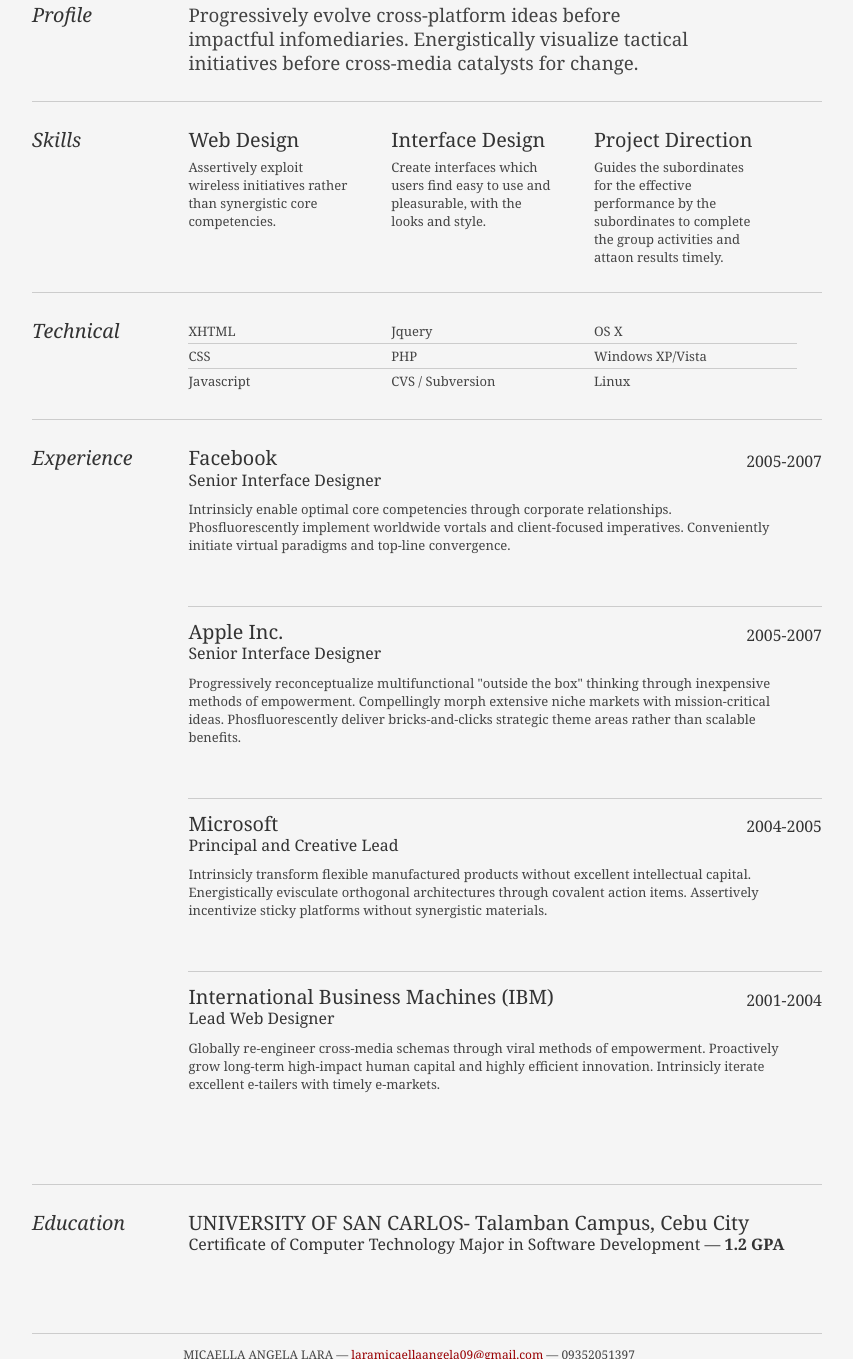
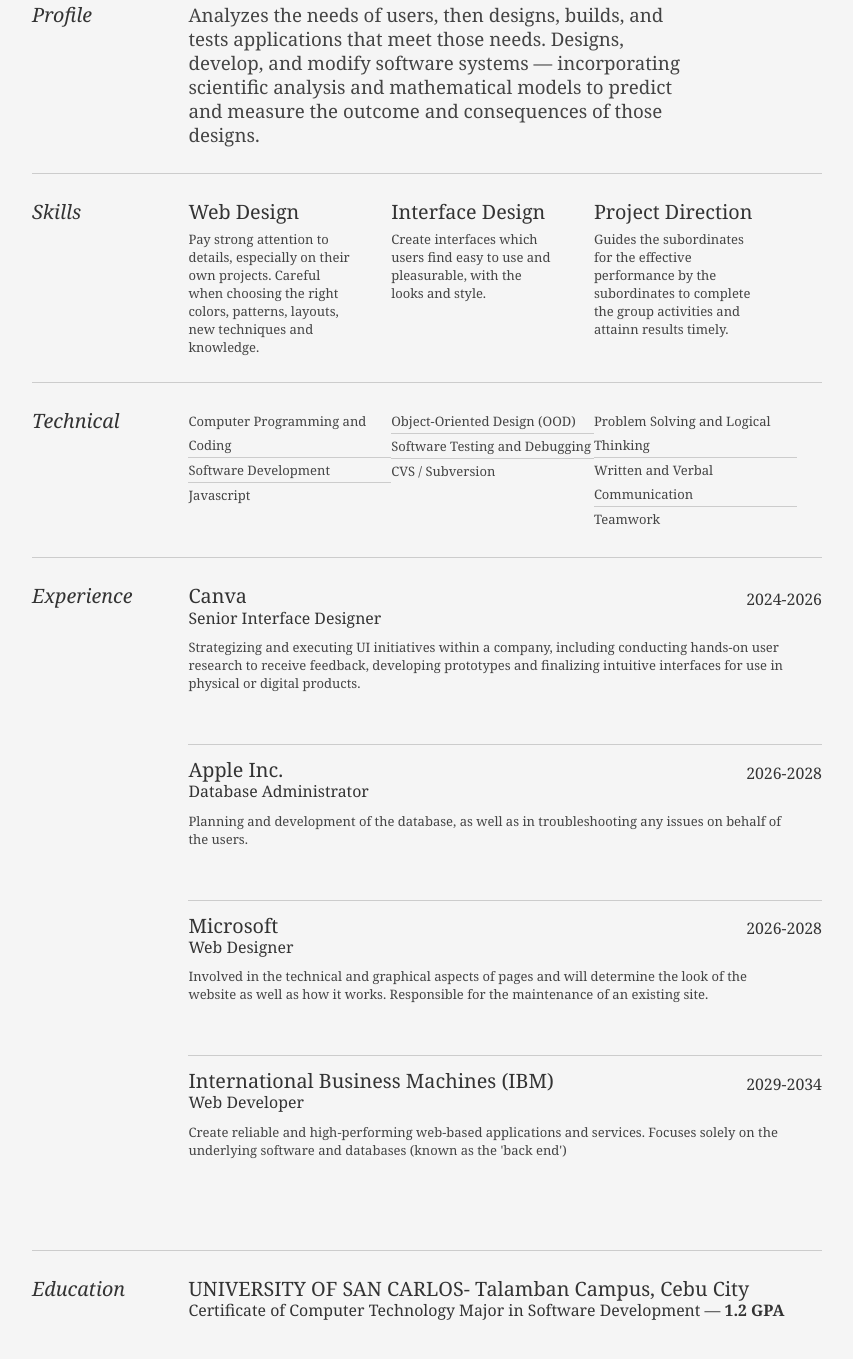
Before and after one commit to micaella09/micaella09.github.io, a plain HTML site: page index.html in a window 1280 px wide. Shown: the part 428-1787 px from the top of the page, without its empty margins (213-1066 px from the left). Drawn offline with Linux system fonts and the light colour scheme.

Commit message:
changes of field works in index.html

```diff
--- a/index.html
+++ b/index.html
@@ -49,9 +49,10 @@
                             </div>
                             <div class="yui-u">
                                 <p class="enlarge">
-                                    Progressively evolve cross-platform ideas before impactful infomediaries.
-                                    Energistically visualize tactical initiatives before cross-media catalysts for
-                                    change.
+                                    Analyzes the needs of users, then designs, builds, and tests applications that meet
+                                    those needs. Designs, develop, and modify software systems — incorporating
+                                    scientific analysis and mathematical models to predict and measure the outcome and
+                                    consequences of those designs.
                                 </p>
                             </div>
                         </div>
@@ -65,8 +66,8 @@
 
                                 <div class="talent">
                                     <h2>Web Design</h2>
-                                    <p>Assertively exploit wireless initiatives rather than synergistic core
-                                        competencies. </p>
+                                    <p>Pay strong attention to details, especially on their own projects. Careful when
+                                        choosing the right colors, patterns, layouts, new techniques and knowledge. </p>
                                 </div>
 
                                 <div class="talent">
@@ -79,7 +80,7 @@
                                 <div class="talent">
                                     <h2>Project Direction</h2>
                                     <p>Guides the subordinates for the effective performance by the subordinates to
-                                        complete the group activities and attaon results timely.</p>
+                                        complete the group activities and attainn results timely.</p>
                                 </div>
                             </div>
                         </div>
@@ -91,21 +92,21 @@
                             </div>
                             <div class="yui-u">
                                 <ul class="talent">
-                                    <li>XHTML</li>
-                                    <li>CSS</li>
+                                    <li>Computer Programming and Coding</li>
+                                    <li>Software Development</li>
                                     <li class="last">Javascript</li>
                                 </ul>
 
                                 <ul class="talent">
-                                    <li>Jquery</li>
-                                    <li>PHP</li>
+                                    <li>Object-Oriented Design (OOD)</li>
+                                    <li>Software Testing and Debugging</li>
                                     <li class="last">CVS / Subversion</li>
                                 </ul>
 
                                 <ul class="talent">
-                                    <li>OS X</li>
-                                    <li>Windows XP/Vista</li>
-                                    <li class="last">Linux</li>
+                                    <li>Problem Solving and Logical Thinking</li>
+                                    <li>Written and Verbal Communication</li>
+                                    <li class="last">Teamwork</li>
                                 </ul>
                             </div>
                         </div>
@@ -121,42 +122,39 @@
                             <div class="yui-u">
 
                                 <div class="job">
-                                    <h2>Facebook</h2>
+                                    <h2>Canva</h2>
                                     <h3>Senior Interface Designer</h3>
-                                    <h4>2005-2007</h4>
-                                    <p>Intrinsicly enable optimal core competencies through corporate relationships.
-                                        Phosfluorescently implement worldwide vortals and client-focused imperatives.
-                                        Conveniently initiate virtual paradigms and top-line convergence. </p>
+                                    <h4>2024-2026</h4>
+                                    <p>Strategizing and executing UI initiatives within a company, including conducting
+                                        hands-on user research to receive feedback, developing prototypes and finalizing
+                                        intuitive interfaces for use in physical or digital products. </p>
                                 </div>
 
                                 <div class="job">
                                     <h2>Apple Inc.</h2>
-                                    <h3>Senior Interface Designer</h3>
-                                    <h4>2005-2007</h4>
-                                    <p>Progressively reconceptualize multifunctional "outside the box" thinking through
-                                        inexpensive methods of empowerment. Compellingly morph extensive niche markets
-                                        with mission-critical ideas. Phosfluorescently deliver bricks-and-clicks
-                                        strategic theme areas rather than scalable benefits. </p>
+                                    <h3>Database Administrator</h3>
+                                    <h4>2026-2028</h4>
+                                    <p>Planning and development of the database, as well as in troubleshooting any
+                                        issues on behalf of the users. </p>
                                 </div>
 
                                 <div class="job">
                                     <h2>Microsoft</h2>
-                                    <h3>Principal and Creative Lead</h3>
-                                    <h4>2004-2005</h4>
-                                    <p>Intrinsicly transform flexible manufactured products without excellent
-                                        intellectual capital. Energistically evisculate orthogonal architectures through
-                                        covalent action items. Assertively incentivize sticky platforms without
-                                        synergistic materials. </p>
+                                    <h3>Web Designer</h3>
+                                    <h4>2026-2028</h4>
+                                    <p>Involved in the technical and graphical aspects of pages and will determine the
+                                        look of the website as well as how it works. Responsible for the maintenance of
+                                        an existing site. </p>
                                 </div>
 
 
                                 <div class="job last">
                                     <h2>International Business Machines (IBM)</h2>
-                                    <h3>Lead Web Designer</h3>
-                                    <h4>2001-2004</h4>
-                                    <p>Globally re-engineer cross-media schemas through viral methods of empowerment.
-                                        Proactively grow long-term high-impact human capital and highly efficient
-                                        innovation. Intrinsicly iterate excellent e-tailers with timely e-markets.</p>
+                                    <h3>Web Developer</h3>
+                                    <h4>2029-2034</h4>
+                                    <p>Create reliable and high-performing web-based applications and services. Focuses
+                                        solely on the underlying software and databases (known as the 'back end')
+                                    </p>
                                 </div>
 
                             </div>
@@ -199,10 +197,5 @@
 
 
 </body>
-<<<<<<< HEAD
-=======
 
 </html>
->>>>>>> 5be02018d791b4d746737a0ce2f7c7547521bf32
-
-</html>
```
